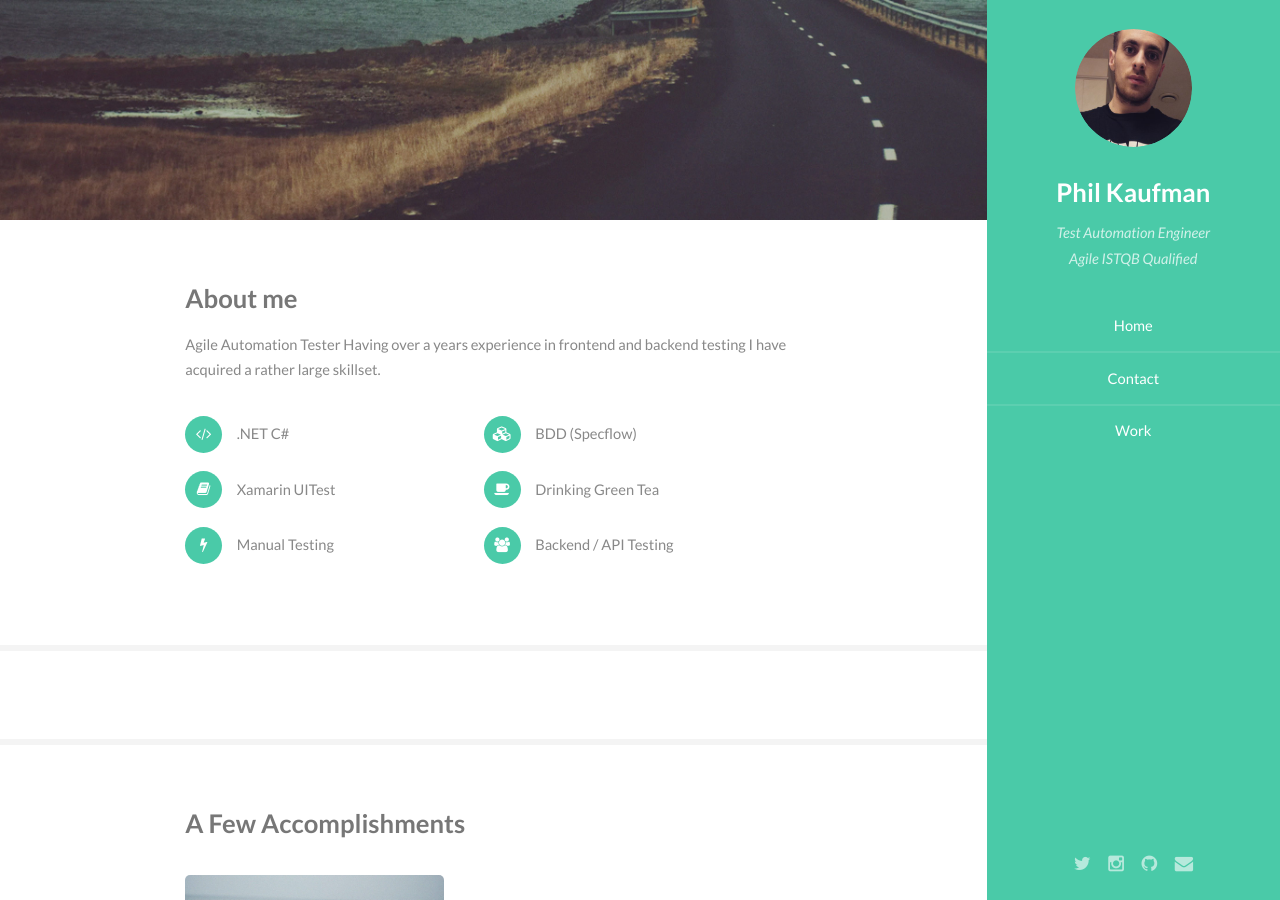
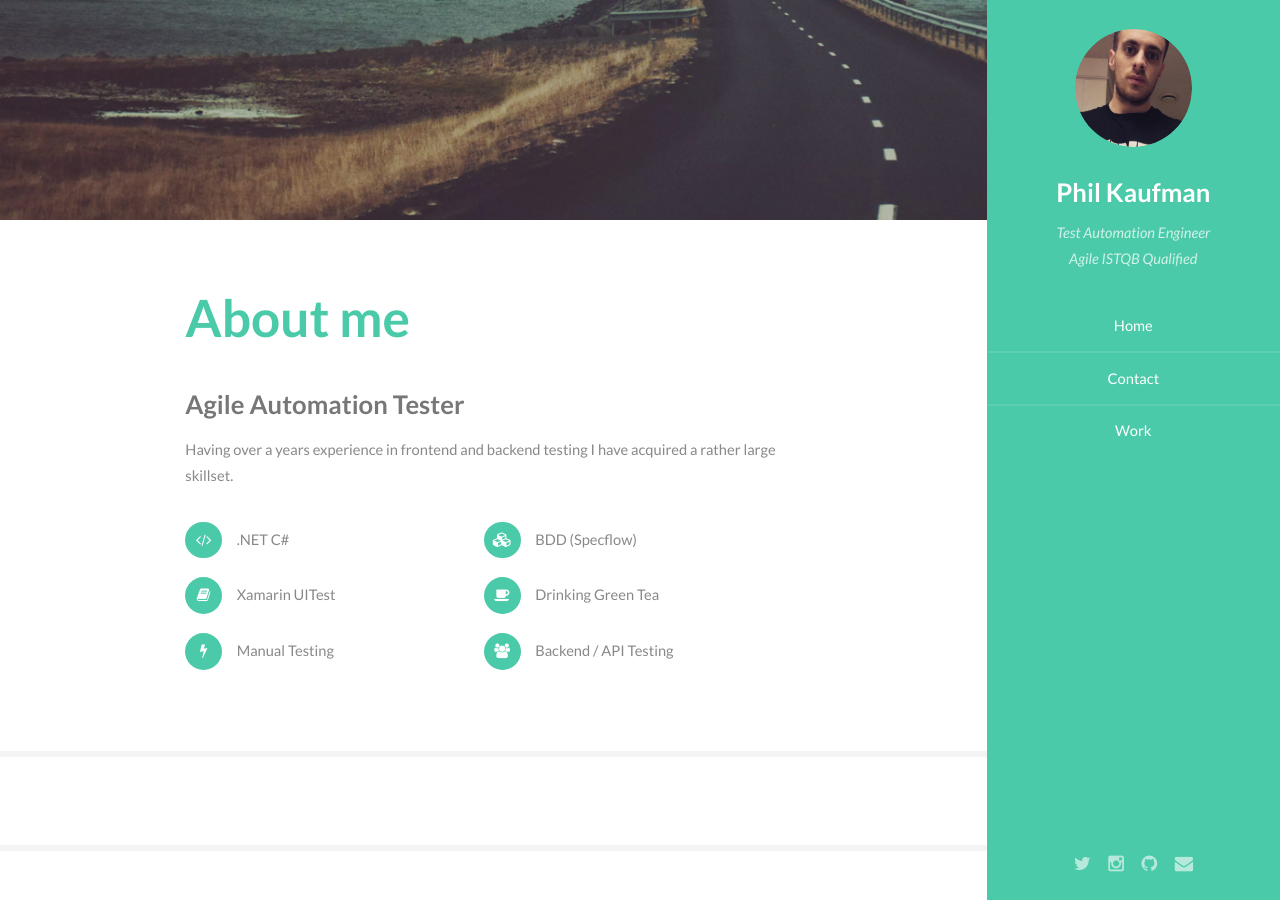
Before and after one commit to philkky/philipkaufman, a Jekyll site: the page built from index.html, in a window 1280 px wide and 900 px high. Built offline with Jekyll 4.4.1, drawn with Linux system fonts in a browser that asks for light colours.

Commit message:
heading update

```diff
--- a/index.html
+++ b/index.html
@@ -8,8 +8,8 @@ layout: default
     <section id="one">
         <div class="container">
             <header class="major">
-                <h3>About me</h3>
-                Agile Automation Tester
+                <h2>About me</h2>
+                <h3>Agile Automation Tester</h3>
                 Having over a years experience in frontend and backend testing I have acquired a rather large skillset.
             </header><p>
             <ul class="feature-icons">
```
